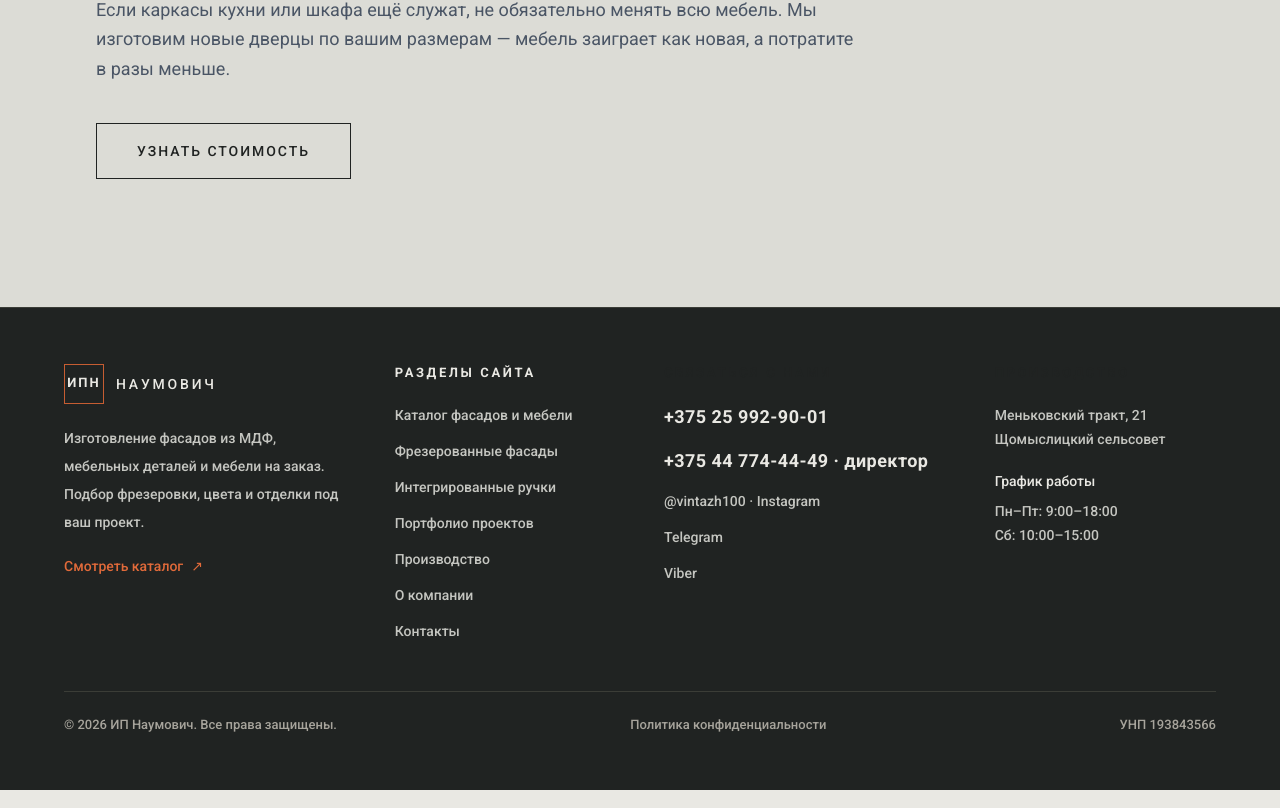
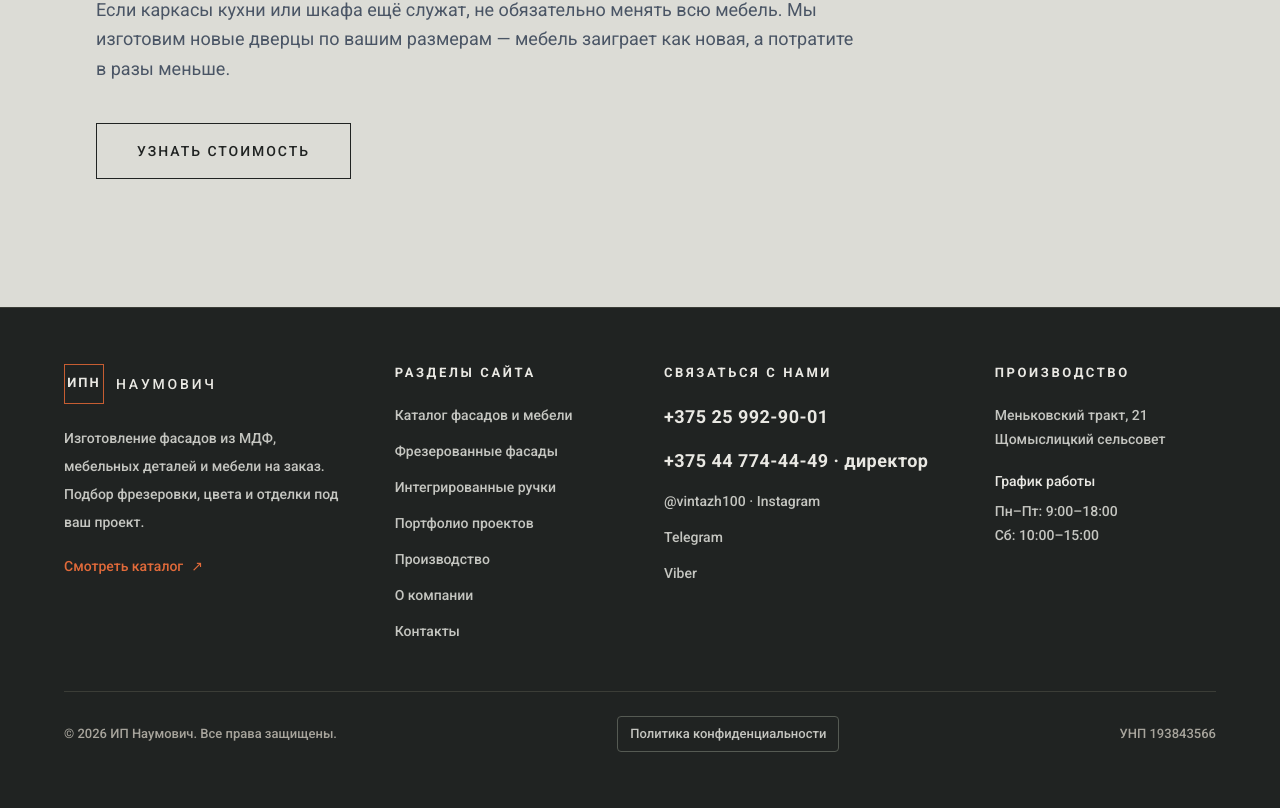
Before and after one commit to IljaBelousow/naumovich-site, a Next.js app: page / in a window 1280 px wide. Shown: the part 2460-3268 px from the top of the page. Built offline with nearby package versions, Linux system fonts and the light colour scheme.

Commit message:
Improve dark footer contrast and style privacy policy button

```diff
--- a/src/components/Footer.tsx
+++ b/src/components/Footer.tsx
@@ -48,7 +48,7 @@ export default function Footer() {
           </nav>
 
           <div>
-            <p className="text-xs font-semibold uppercase tracking-[0.2em] text-[#202322]">Связаться с нами</p>
+            <p className="text-xs font-semibold uppercase tracking-[0.2em] text-[#E9E8E3]">Связаться с нами</p>
             <ul className="mt-5 space-y-4 text-sm text-[#C5C6C1]">
               {contactLinks.map((item) => (
                 <li key={item.label}>
@@ -62,7 +62,7 @@ export default function Footer() {
           </div>
 
           <div>
-            <p className="text-xs font-semibold uppercase tracking-[0.2em] text-[#202322]">Производство</p>
+            <p className="text-xs font-semibold uppercase tracking-[0.2em] text-[#E9E8E3]">Производство</p>
             <address className="mt-5 text-sm not-italic leading-6 text-[#C5C6C1]">
               Меньковский тракт, 21<br />Щомыслицкий сельсовет
             </address>
@@ -75,7 +75,7 @@ export default function Footer() {
 
         <div className="mt-12 flex flex-col gap-3 border-t border-[#3B3D37] pt-6 text-xs text-[#A7A49C] sm:flex-row sm:items-center sm:justify-between">
           <p>© {new Date().getFullYear()} ИП Наумович. Все права защищены.</p>
-          <Link href="/privacy" className="transition-colors hover:text-[#E16A3A]">Политика конфиденциальности</Link>
+          <Link href="/privacy" className="inline-flex items-center rounded-sm border border-[#555A53] px-3 py-2 text-[#C5C6C1] transition-colors hover:border-[#E16A3A] hover:text-[#E16A3A]">Политика конфиденциальности</Link>
           <p>УНП 193843566</p>
         </div>
       </div>
```
